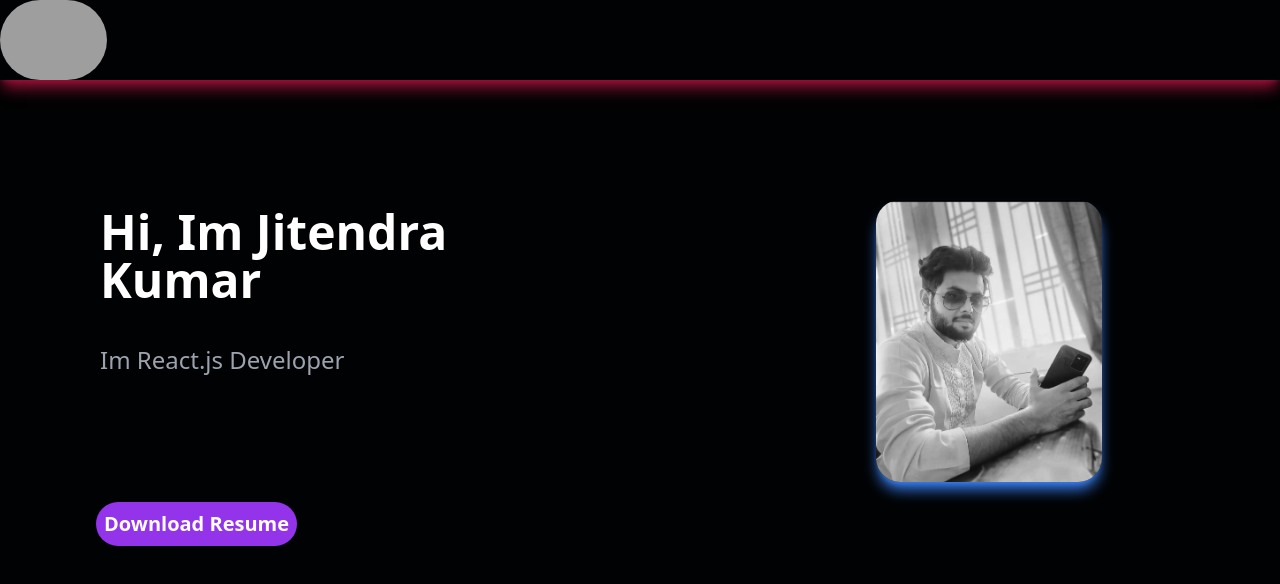
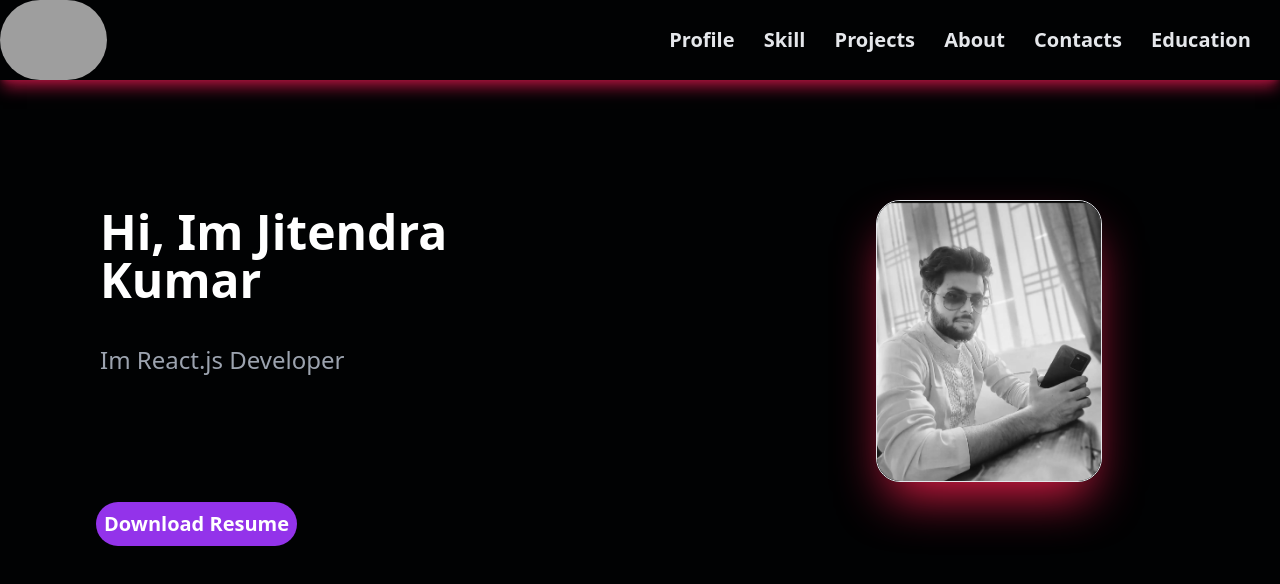
Before and after one commit to Jitendra992/portfolio, a website built with Vite: page index.html in a window 1280 px wide. Built offline with nearby package versions, Linux system fonts and the light colour scheme; grey boxes are pictures that could not be loaded.

Commit message:
thirdcommit

```diff
--- a/index.html
+++ b/index.html
@@ -11,16 +11,17 @@
         <!--this is my header-->
         <header class="lg:w-full lg:flex items-center shadow-lg shadow-rose-800 ">
             <div class="lg:w-1/2 h-[10vh]">
-             <img class="h-full rounded-full " src="https://w7.pngwing.com/pngs/141/717/png-transparent-brand-logo-white-letter-j-white-text-logo-thumbnail.png" alt="">
+                <a href="#"> <img class="h-full rounded-full transition-all duration-200 hover:scale-90 " src="https://www.creativefabrica.com/wp-content/uploads/2023/01/31/Letter-J-Logo-Unique-Modern-Design-Graphics-59541602-2-580x387.jpg" alt=""></a>
+
             </div>
-            <div class="lg:w-1/2 hidden  ">
-                <ul class="text-white flex  justify-evenly text-xl font-semibold ">
-                    <li class="hover:text-blue-600 cursor-pointer">Profile</li>
-                    <li class="hover:text-blue-600 cursor-pointer">Skill</li>
-                    <li class="hover:text-blue-600 cursor-pointer">Projects</li>
-                    <li class="hover:text-blue-600 cursor-pointer">About</li>
-                    <li class="hover:text-blue-600 cursor-pointer">Contacts</li>
-                    <li class="hover:text-blue-600 cursor-pointer">Education</li>
+            <div class="lg:w-1/2  lg:block hidden ">
+                <ul class=" flex  justify-evenly text-xl font-semibold  text-gray-200">
+                    <li class="hover:text-rose-600 cursor-pointer  transition-all duration-200 hover:scale-90">Profile</li>
+                    <li class="hover:text-rose-600 cursor-pointer  transition-all duration-200 hover:scale-90">Skill</li>
+                    <li class="hover:text-rose-600 cursor-pointer  transition-all duration-200 hover:scale-90">Projects</li>
+                    <li class="hover:text-rose-600 cursor-pointer  transition-all duration-200 hover:scale-90">About</li>
+                    <li class="hover:text-rose-600 cursor-pointer  transition-all duration-200 hover:scale-90">Contacts</li>
+                    <li class="hover:text-rose-600 cursor-pointer  transition-all duration-200 hover:scale-90">Education</li>
                 </ul>
 
             </div>
@@ -37,12 +38,12 @@
                 </div>
 
 
-                <div class="lg:w-[50%] w-full lg:mt-20 lg:ml-28   ">
-              <img class="lg:rounded-3xl lg:w-[40%] w-full rounded-full mt-10 lg:ml-40 shadow-lg shadow-blue-500 transition-all duration-200 hover:scale-110 " src="WhatsApp Image 2025-01-31 at 12.49.52_9b569e8c.jpg" alt="">
+                <div class="lg:w-[50%] w-[80%] lg:mt-20 lg:ml-28 ml-18   ">
+              <img class="lg:rounded-3xl lg:w-[40%] w-[60%] rounded-full mt-10 lg:ml-40 ml-20 border border-gray-200  shadow-2xl shadow-rose-600 transition-all duration-200 hover:scale-110 " src="WhatsApp Image 2025-01-31 at 12.49.52_9b569e8c.jpg" alt="">
                 </div>
 
             </div>
-            <button class="rounded-full bg-purple-600 text-xl lg:p-2 font-semibold text-white p-2 hover:bg-blue-600 lg:ml-24 ml-16  lg:mt-5  mt-10 hover:text-white ">Download Resume</button>
+            <button class="rounded-full bg-purple-600 text-xl lg:p-2 font-semibold text-white p-2 hover:bg-rose-600 lg:ml-24 ml-20 px-2 mb-5  lg:mt-5  mt-10 hover:text-white transition-all duration-200 hover:scale-105 font-sans ">Download Resume</button>
         </div>
 
 
```
